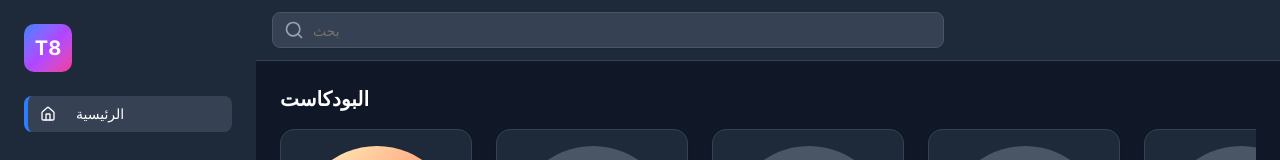
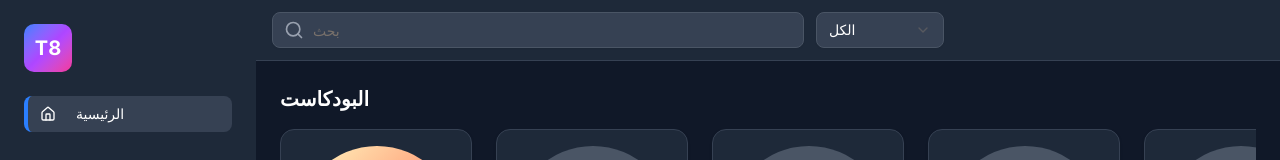
Before and after one commit to hamed-farag/tune8, a Next.js app in the folder packages/frontend/: page /1 in a window 1280 px wide. Shown: the top 160 px of the page. Built offline with nearby package versions, Linux system fonts and the light colour scheme.

Commit message:
feat: add dropdown for the search types

```diff
--- a/packages/frontend/package.json
+++ b/packages/frontend/package.json
@@ -13,6 +13,7 @@
     "type-check": "tsc --noEmit"
   },
   "dependencies": {
+    "@radix-ui/react-select": "^2.2.6",
     "@radix-ui/react-slot": "^1.2.3",
     "@radix-ui/react-switch": "^1.2.6",
     "axios": "^1.6.0",
--- a/packages/frontend/src/app/[locale]/page.tsx
+++ b/packages/frontend/src/app/[locale]/page.tsx
@@ -5,6 +5,13 @@
 
 import { Button } from "@/components/ui/button";
 import { Input } from "@/components/ui/input";
+import {
+  Select,
+  SelectContent,
+  SelectItem,
+  SelectTrigger,
+  SelectValue,
+} from "@/components/ui/select";
 
 import {
   Sidebar,
@@ -132,6 +139,7 @@
 export default function HomePage({ params }: HomePageProps) {
   const { locale } = params;
   const [searchQuery, setSearchQuery] = useState("");
+  const [contentType, setContentType] = useState("all");
   const [sidebarOpen, setSidebarOpen] = useState(false);
   const [isLoading, setIsLoading] = useState(true);
 
@@ -173,7 +181,8 @@
             </Button>
 
             <div className="flex-1 min-w-0">
-              <div className="relative max-w-2xl mx-auto lg:mx-0">
+              <div className="flex items-center gap-3 max-w-2xl mx-auto lg:mx-0">
+                <div className="relative flex-1">
                   <Search
                     className="absolute left-3 top-1/2 transform -translate-y-1/2 text-gray-400"
                     size={20}
@@ -185,6 +194,24 @@
                     onChange={e => setSearchQuery(e.target.value)}
                     className="w-full bg-gray-700 text-white placeholder-gray-400 pl-10 border-gray-600 focus:border-blue-500 focus:ring-blue-500 text-sm sm:text-base"
                   />
+                </div>
+
+                <Select value={contentType} onValueChange={setContentType}>
+                  <SelectTrigger className="w-28 sm:w-32 bg-gray-700 text-white border-gray-600 focus:border-blue-500 focus:ring-blue-500">
+                    <SelectValue placeholder={t("common.contentType")} />
+                  </SelectTrigger>
+                  <SelectContent className="bg-gray-800 border-gray-600 text-white">
+                    <SelectItem value="all">{t("common.contentTypes.all")}</SelectItem>
+                    <SelectItem value="album">{t("common.contentTypes.album")}</SelectItem>
+                    <SelectItem value="artist">{t("common.contentTypes.artist")}</SelectItem>
+                    <SelectItem value="movie">{t("common.contentTypes.movie")}</SelectItem>
+                    <SelectItem value="music track">
+                      {t("common.contentTypes.musicTrack")}
+                    </SelectItem>
+                    <SelectItem value="podcast">{t("common.contentTypes.podcast")}</SelectItem>
+                    <SelectItem value="tvShow">{t("common.contentTypes.tvShow")}</SelectItem>
+                  </SelectContent>
+                </Select>
               </div>
             </div>
           </div>
--- /dev/null
+++ b/packages/frontend/src/components/ui/select.tsx
@@ -0,0 +1,170 @@
+"use client";
+
+import * as React from "react";
+import * as SelectPrimitive from "@radix-ui/react-select";
+import { CheckIcon, ChevronDownIcon, ChevronUpIcon } from "lucide-react";
+
+import { cn } from "@/lib/utils";
+
+function Select({ ...props }: React.ComponentProps<typeof SelectPrimitive.Root>) {
+  return <SelectPrimitive.Root data-slot="select" {...props} />;
+}
+
+function SelectGroup({ ...props }: React.ComponentProps<typeof SelectPrimitive.Group>) {
+  return <SelectPrimitive.Group data-slot="select-group" {...props} />;
+}
+
+function SelectValue({ ...props }: React.ComponentProps<typeof SelectPrimitive.Value>) {
+  return <SelectPrimitive.Value data-slot="select-value" {...props} />;
+}
+
+function SelectTrigger({
+  className,
+  size = "default",
+  children,
+  ...props
+}: React.ComponentProps<typeof SelectPrimitive.Trigger> & {
+  size?: "sm" | "default";
+}) {
+  return (
+    <SelectPrimitive.Trigger
+      data-slot="select-trigger"
+      data-size={size}
+      className={cn(
+        "border-input data-[placeholder]:text-muted-foreground [&_svg:not([class*='text-'])]:text-muted-foreground focus-visible:border-ring focus-visible:ring-ring/50 aria-invalid:ring-destructive/20 dark:aria-invalid:ring-destructive/40 aria-invalid:border-destructive dark:bg-input/30 dark:hover:bg-input/50 flex w-fit items-center justify-between gap-2 rounded-md border bg-transparent px-3 py-2 text-sm whitespace-nowrap shadow-xs transition-[color,box-shadow] outline-none focus-visible:ring-[3px] disabled:cursor-not-allowed disabled:opacity-50 data-[size=default]:h-9 data-[size=sm]:h-8 *:data-[slot=select-value]:line-clamp-1 *:data-[slot=select-value]:flex *:data-[slot=select-value]:items-center *:data-[slot=select-value]:gap-2 [&_svg]:pointer-events-none [&_svg]:shrink-0 [&_svg:not([class*='size-'])]:size-4",
+        className
+      )}
+      {...props}
+    >
+      {children}
+      <SelectPrimitive.Icon asChild>
+        <ChevronDownIcon className="size-4 opacity-50" />
+      </SelectPrimitive.Icon>
+    </SelectPrimitive.Trigger>
+  );
+}
+
+function SelectContent({
+  className,
+  children,
+  position = "popper",
+  ...props
+}: React.ComponentProps<typeof SelectPrimitive.Content>) {
+  return (
+    <SelectPrimitive.Portal>
+      <SelectPrimitive.Content
+        data-slot="select-content"
+        className={cn(
+          "bg-popover text-popover-foreground data-[state=open]:animate-in data-[state=closed]:animate-out data-[state=closed]:fade-out-0 data-[state=open]:fade-in-0 data-[state=closed]:zoom-out-95 data-[state=open]:zoom-in-95 data-[side=bottom]:slide-in-from-top-2 data-[side=left]:slide-in-from-right-2 data-[side=right]:slide-in-from-left-2 data-[side=top]:slide-in-from-bottom-2 relative z-50 max-h-(--radix-select-content-available-height) min-w-[8rem] origin-(--radix-select-content-transform-origin) overflow-x-hidden overflow-y-auto rounded-md border shadow-md",
+          position === "popper" &&
+            "data-[side=bottom]:translate-y-1 data-[side=left]:-translate-x-1 data-[side=right]:translate-x-1 data-[side=top]:-translate-y-1",
+          className
+        )}
+        position={position}
+        {...props}
+      >
+        <SelectScrollUpButton />
+        <SelectPrimitive.Viewport
+          className={cn(
+            "p-1",
+            position === "popper" &&
+              "h-[var(--radix-select-trigger-height)] w-full min-w-[var(--radix-select-trigger-width)] scroll-my-1"
+          )}
+        >
+          {children}
+        </SelectPrimitive.Viewport>
+        <SelectScrollDownButton />
+      </SelectPrimitive.Content>
+    </SelectPrimitive.Portal>
+  );
+}
+
+function SelectLabel({ className, ...props }: React.ComponentProps<typeof SelectPrimitive.Label>) {
+  return (
+    <SelectPrimitive.Label
+      data-slot="select-label"
+      className={cn("text-muted-foreground px-2 py-1.5 text-xs", className)}
+      {...props}
+    />
+  );
+}
+
+function SelectItem({
+  className,
+  children,
+  ...props
+}: React.ComponentProps<typeof SelectPrimitive.Item>) {
+  return (
+    <SelectPrimitive.Item
+      data-slot="select-item"
+      className={cn(
+        "focus:bg-accent focus:text-accent-foreground [&_svg:not([class*='text-'])]:text-muted-foreground relative flex w-full cursor-default items-center gap-2 rounded-sm py-1.5 pr-8 pl-2 text-sm outline-hidden select-none data-[disabled]:pointer-events-none data-[disabled]:opacity-50 [&_svg]:pointer-events-none [&_svg]:shrink-0 [&_svg:not([class*='size-'])]:size-4 *:[span]:last:flex *:[span]:last:items-center *:[span]:last:gap-2",
+        className
+      )}
+      {...props}
+    >
+      <span className="absolute right-2 flex size-3.5 items-center justify-center">
+        <SelectPrimitive.ItemIndicator>
+          <CheckIcon className="size-4" />
+        </SelectPrimitive.ItemIndicator>
+      </span>
+      <SelectPrimitive.ItemText>{children}</SelectPrimitive.ItemText>
+    </SelectPrimitive.Item>
+  );
+}
+
+function SelectSeparator({
+  className,
+  ...props
+}: React.ComponentProps<typeof SelectPrimitive.Separator>) {
+  return (
+    <SelectPrimitive.Separator
+      data-slot="select-separator"
+      className={cn("bg-border pointer-events-none -mx-1 my-1 h-px", className)}
+      {...props}
+    />
+  );
+}
+
+function SelectScrollUpButton({
+  className,
+  ...props
+}: React.ComponentProps<typeof SelectPrimitive.ScrollUpButton>) {
+  return (
+    <SelectPrimitive.ScrollUpButton
+      data-slot="select-scroll-up-button"
+      className={cn("flex cursor-default items-center justify-center py-1", className)}
+      {...props}
+    >
+      <ChevronUpIcon className="size-4" />
+    </SelectPrimitive.ScrollUpButton>
+  );
+}
+
+function SelectScrollDownButton({
+  className,
+  ...props
+}: React.ComponentProps<typeof SelectPrimitive.ScrollDownButton>) {
+  return (
+    <SelectPrimitive.ScrollDownButton
+      data-slot="select-scroll-down-button"
+      className={cn("flex cursor-default items-center justify-center py-1", className)}
+      {...props}
+    >
+      <ChevronDownIcon className="size-4" />
+    </SelectPrimitive.ScrollDownButton>
+  );
+}
+
+export {
+  Select,
+  SelectContent,
+  SelectGroup,
+  SelectItem,
+  SelectLabel,
+  SelectScrollDownButton,
+  SelectScrollUpButton,
+  SelectSeparator,
+  SelectTrigger,
+  SelectValue,
+};
--- a/packages/frontend/src/lib/i18n.ts
+++ b/packages/frontend/src/lib/i18n.ts
@@ -16,6 +16,16 @@
         notFound: "Not Found",
         search: "Search",
         close: "Close",
+        contentType: "Type",
+        contentTypes: {
+          all: "All",
+          album: "Album",
+          artist: "Artist",
+          movie: "Movie",
+          musicTrack: "Music Track",
+          podcast: "Podcast",
+          tvShow: "TV Show",
+        },
       },
       // Error page
       error: {
@@ -64,6 +74,16 @@
         notFound: "غير موجود",
         search: "بحث",
         close: "إغلاق",
+        contentType: "النوع",
+        contentTypes: {
+          all: "الكل",
+          album: "ألبوم",
+          artist: "فنان",
+          movie: "فيلم",
+          musicTrack: "مقطع موسيقي",
+          podcast: "بودكاست",
+          tvShow: "مسلسل تلفزيوني",
+        },
       },
       // Error page
       error: {
```
Also changed, not shown: 1 other file (tests, documents, lock files or other folders). Lines whose indentation alone changed are shown as unchanged.
